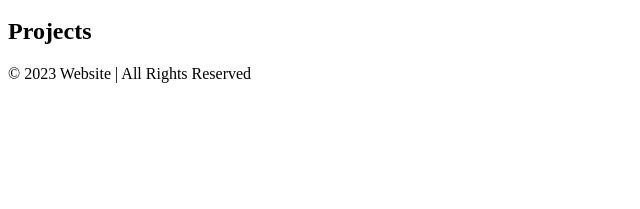
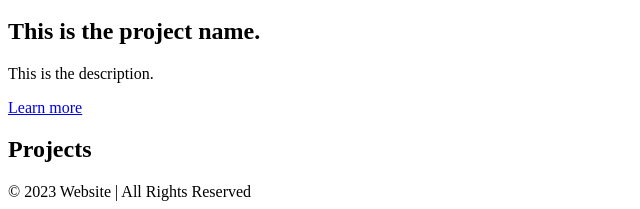
Before and after one commit to DanielBartolo/DanielBartolo.github.io, a plain HTML site: page portfolio.html in a window 1280 px wide. Shown: the part 643-852 px from the top of the page, without its empty margins (0-640 px from the left). Before the commit the page ends 800 px from the top, so only its background shows below. Drawn offline with Linux system fonts and the light colour scheme.

Commit message:
feat: added learn more which sends back to index

```diff
--- a/portfolio.html
+++ b/portfolio.html
@@ -18,8 +18,18 @@
       <h1 class="portfolio-title">Portfolio</h1>
       <div class="project">
         <a href="index.html">
-            <img src="IMG_7757.jpg" alt="My car" width="300" height="400" />
+          <img src="IMG_7757.jpg" alt="My car" width="300" height="400" />
         </a>
+        <div class="project-details">
+          <p class="project-name">
+            <h2>This is the project name.</h2>
+        </p>
+
+          <p class="project-description">This is the description.</p>
+
+           <a href="index.html">Learn more</a>
+        </div>
+
         <section class="section">
           <h2 class="Projects-title">Projects</h2>
         </section>
```
